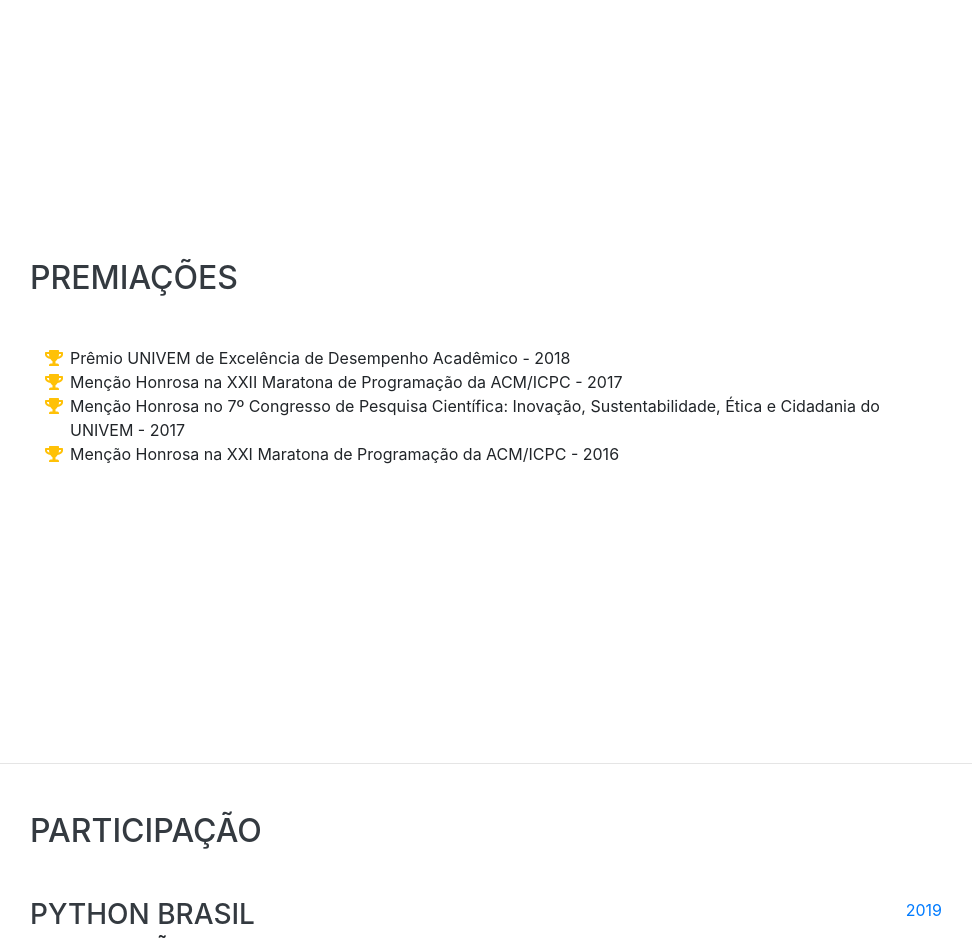
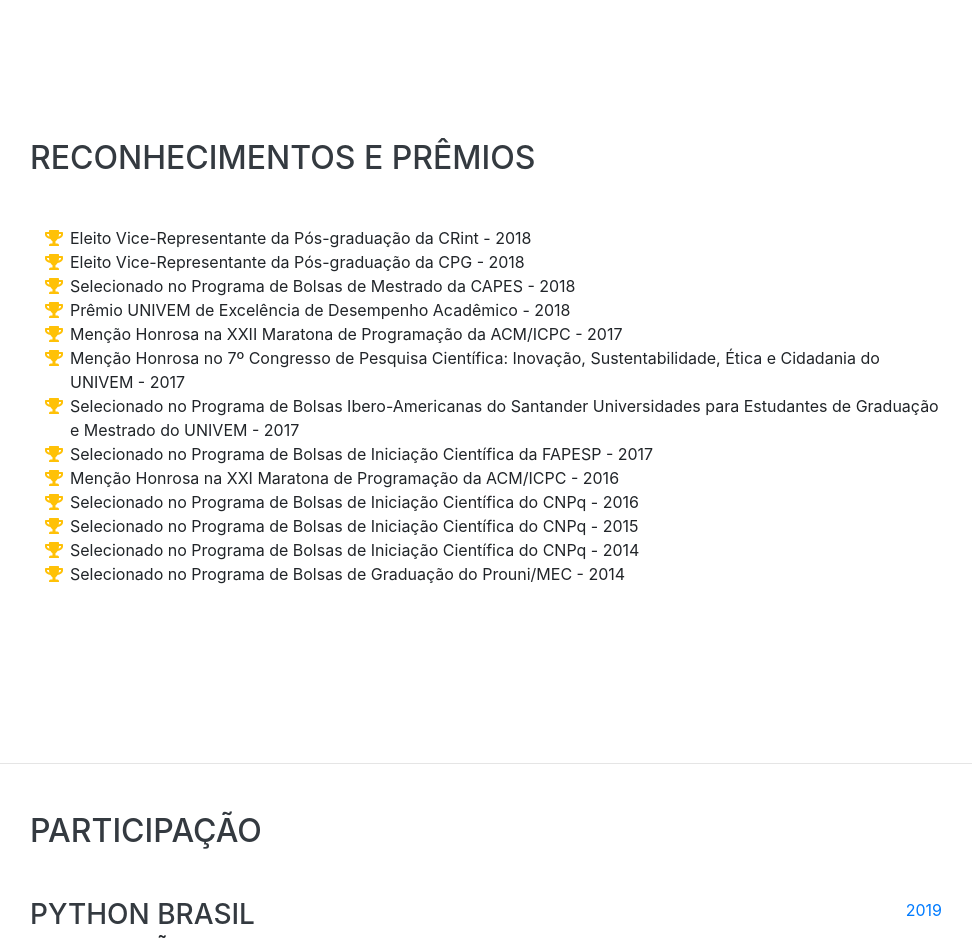
Before and after one commit to thiagogcosta/thiagogcosta.github.io, a website with bundled scripts: page index.html in a window 1280 px wide. Shown: the part 9720-10659 px from the top of the page, without its empty margins (290-1262 px from the left). Built offline with nearby package versions, Linux system fonts and the light colour scheme; a web font is replaced by a local one.

Commit message:
atualizacao dos reconhecimentos e premios

```diff
--- a/index.html
+++ b/index.html
@@ -101,7 +101,7 @@
         Além disso, durante o mestrado fui bolsista CAPES, já na graduação fui bolsista de iniciação científica CNPQ e FAPESP, bolsista do Santander Universidades através do Programa de Bolsas Ibero-Americanas e bolsista PROUNI.
         Inclusive, possuo interesse em <b>Ciência de Dados</b>, <b>Aprendizado de Máquina</b>, <b>Engenharia de Dados</b> e <b>Ciência da Computação</b>.</p>
         <div class="social-icons">
-          <a href="https://www.linkedin.com/in/thiago-aparecido-gon%C3%A7alves-da-costa-a00aa1b3/" target="_blank">
+          <a href="https://www.linkedin.com/in/thiago-gcosta/" target="_blank">
             <i class="fab fa-linkedin-in"></i>
           </a>
           <a href="https://github.com/thiagogcosta" target="_blank">
@@ -508,20 +508,60 @@ ANDRADE, S. C. ; ESTRADA, C. R. ; <b>COSTA, T. A. G.</b> ; UEYAMA, J. ; DELBEM,
 
     <section class="resume-section p-3 p-lg-5 d-flex align-items-center" id="awards">
       <div class="w-100">
-        <h2 class="mb-5">Premiações</h2>
+        <h2 class="mb-5">Reconhecimentos e Prêmios</h2>
         <ul class="fa-ul mb-0">
           <li>
             <i class="fa-li fa fa-trophy text-warning"></i>
-            Prêmio UNIVEM de Excelência de Desempenho Acadêmico - 2018</li>
+            Eleito Vice-Representante da Pós-graduação da CRint - 2018
+          </li>
           <li>
             <i class="fa-li fa fa-trophy text-warning"></i>
-            Menção Honrosa na XXII Maratona de Programação da ACM/ICPC - 2017</li>
+            Eleito Vice-Representante da Pós-graduação da CPG - 2018
+          </li>
           <li>
             <i class="fa-li fa fa-trophy text-warning"></i>
-            Menção Honrosa no 7º Congresso de Pesquisa Científica: Inovação, Sustentabilidade, Ética e Cidadania do UNIVEM - 2017</li>
+            Selecionado no Programa de Bolsas de Mestrado da CAPES - 2018
+          </li>
           <li>
             <i class="fa-li fa fa-trophy text-warning"></i>
-            Menção Honrosa na XXI Maratona de Programação da ACM/ICPC - 2016</li> </li>
+            Prêmio UNIVEM de Excelência de Desempenho Acadêmico - 2018
+          </li>
+          <li>
+            <i class="fa-li fa fa-trophy text-warning"></i>
+            Menção Honrosa na XXII Maratona de Programação da ACM/ICPC - 2017
+          </li>
+          <li>
+            <i class="fa-li fa fa-trophy text-warning"></i>
+            Menção Honrosa no 7º Congresso de Pesquisa Científica: Inovação, Sustentabilidade, Ética e Cidadania do UNIVEM - 2017
+          </li>
+          <li>
+            <i class="fa-li fa fa-trophy text-warning"></i>
+            Selecionado no Programa de Bolsas Ibero-Americanas do Santander Universidades para Estudantes de Graduação e Mestrado do UNIVEM - 2017
+          </li>
+          <li>
+            <i class="fa-li fa fa-trophy text-warning"></i>
+            Selecionado no Programa de Bolsas de Iniciação Científica da FAPESP - 2017
+          </li>
+          <li>
+            <i class="fa-li fa fa-trophy text-warning"></i>
+            Menção Honrosa na XXI Maratona de Programação da ACM/ICPC - 2016
+          </li>
+          <li>
+            <i class="fa-li fa fa-trophy text-warning"></i>
+            Selecionado no Programa de Bolsas de Iniciação Científica do CNPq - 2016
+          </li>
+          <li>
+            <i class="fa-li fa fa-trophy text-warning"></i>
+            Selecionado no Programa de Bolsas de Iniciação Científica do CNPq - 2015
+          </li>
+          <li>
+            <i class="fa-li fa fa-trophy text-warning"></i>
+            Selecionado no Programa de Bolsas de Iniciação Científica do CNPq - 2014
+          </li>
+          <li>
+            <i class="fa-li fa fa-trophy text-warning"></i>
+            Selecionado no Programa de Bolsas de Graduação do Prouni/MEC - 2014
+          </li>
         </ul>
       </div>
     </section>
```
